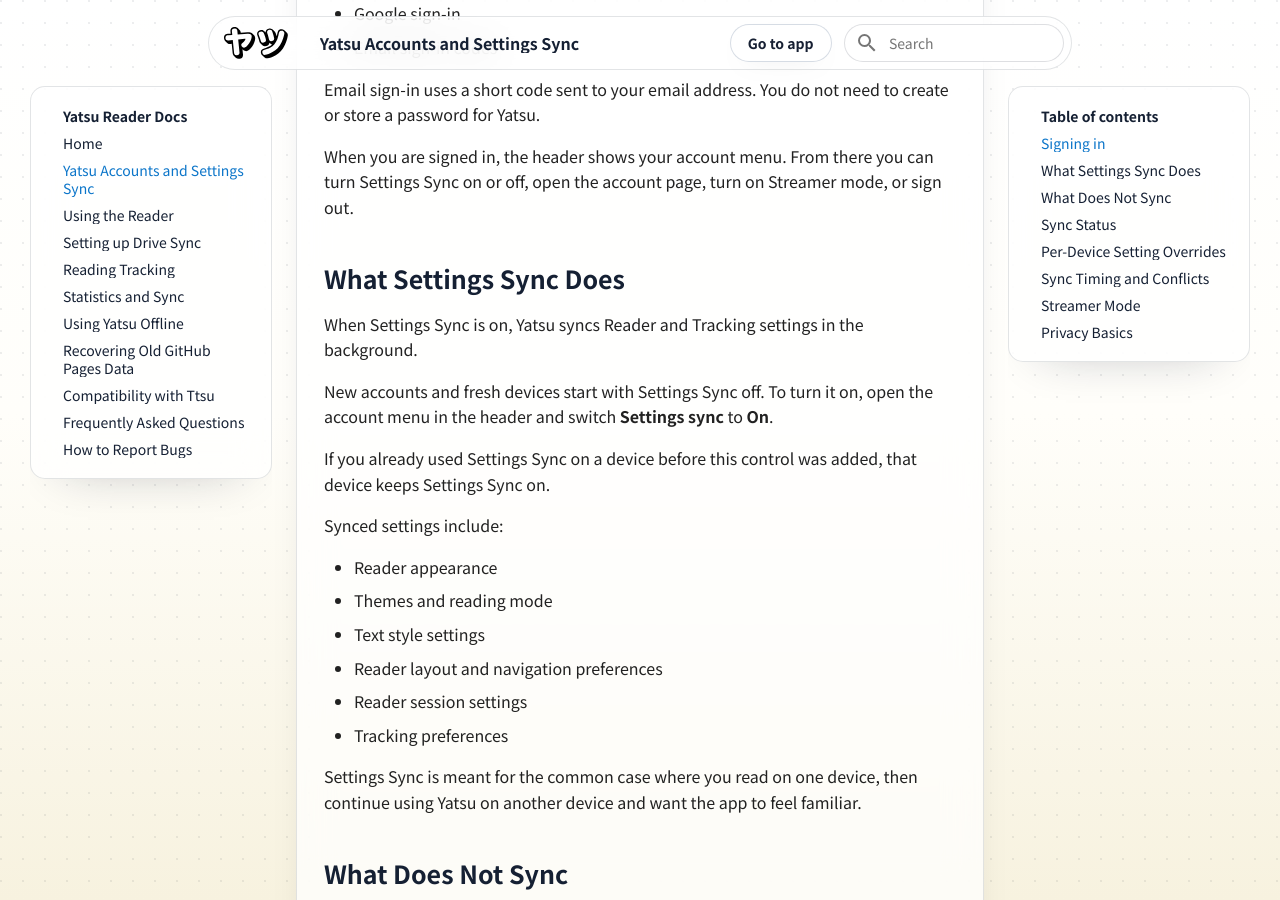
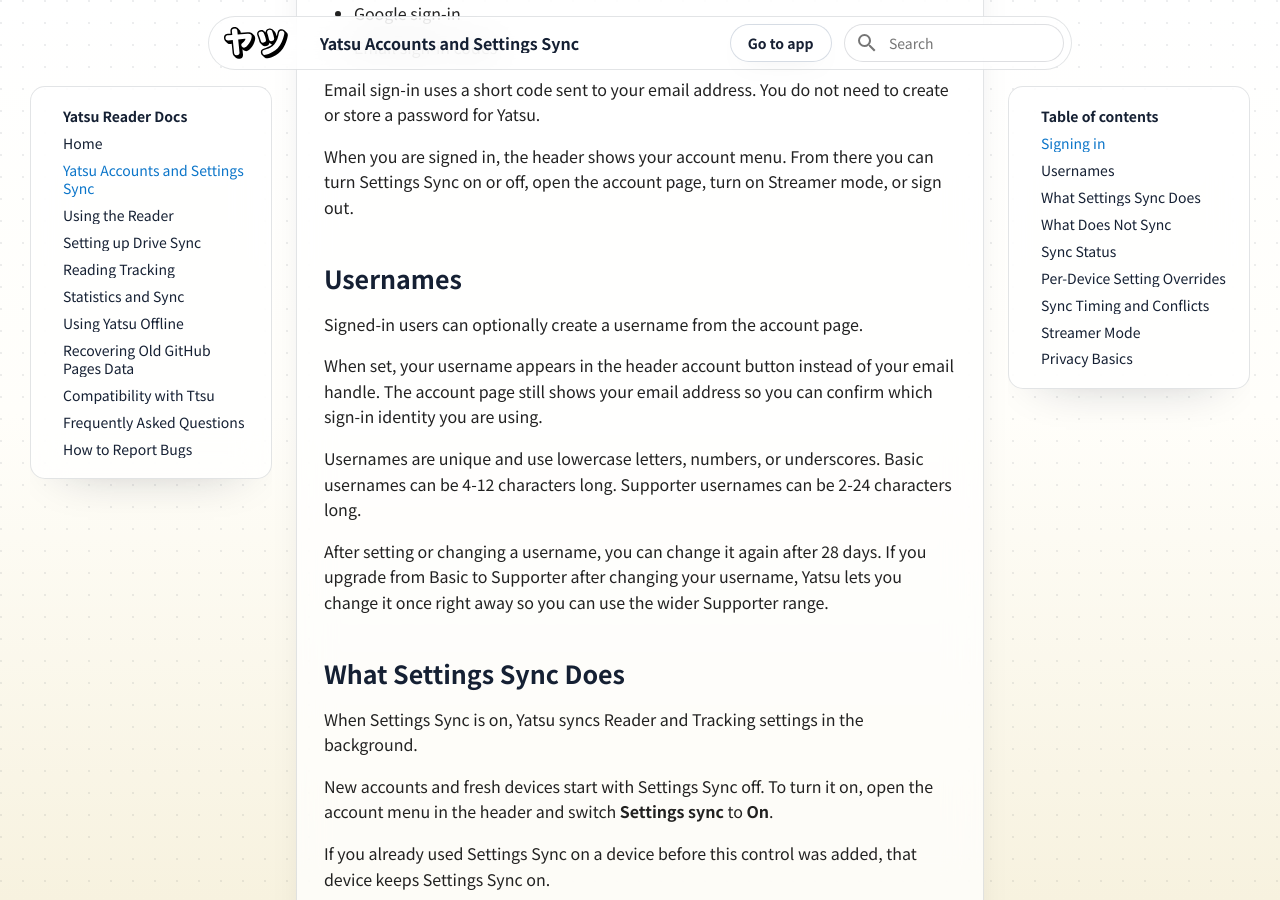
Before and after one commit to ytrms/yatsu-reader-docs, an MkDocs documentation site: the page built from docs/yatsu-accounts.md, in a window 1280 px wide and 900 px high, scrolled down 453 px. Built offline with MkDocs 1.6.1 and Material for MkDocs 9.7.7, drawn with Linux system fonts in a browser that asks for light colours; some of the changed text lies outside the part shown.

Commit message:
docs: document account usernames

```diff
--- a/docs/yatsu-accounts.md
+++ b/docs/yatsu-accounts.md
@@ -16,6 +16,16 @@
 Email sign-in uses a short code sent to your email address. You do not need to create or store a password for Yatsu.
 
 When you are signed in, the header shows your account menu. From there you can turn Settings Sync on or off, open the account page, turn on Streamer mode, or sign out.
+
+## Usernames
+
+Signed-in users can optionally create a username from the account page.
+
+When set, your username appears in the header account button instead of your email handle. The account page still shows your email address so you can confirm which sign-in identity you are using.
+
+Usernames are unique and use lowercase letters, numbers, or underscores. Basic usernames can be 4-12 characters long. Supporter usernames can be 2-24 characters long.
+
+After setting or changing a username, you can change it again after 28 days. If you upgrade from Basic to Supporter after changing your username, Yatsu lets you change it once right away so you can use the wider Supporter range.
 
 ## What Settings Sync Does
 
@@ -103,7 +113,9 @@
 
 When Streamer mode is on, Yatsu hides the email handle in the header and masks the email address on the account page with `***`.
 
-Streamer mode only affects the current browser or device. It does not change your account email.
+If you have a username, Streamer mode hides that account name in the header and masks it on the account page too.
+
+Streamer mode only affects the current browser or device. It does not change your account email or username.
 
 ## Privacy Basics
 
```
